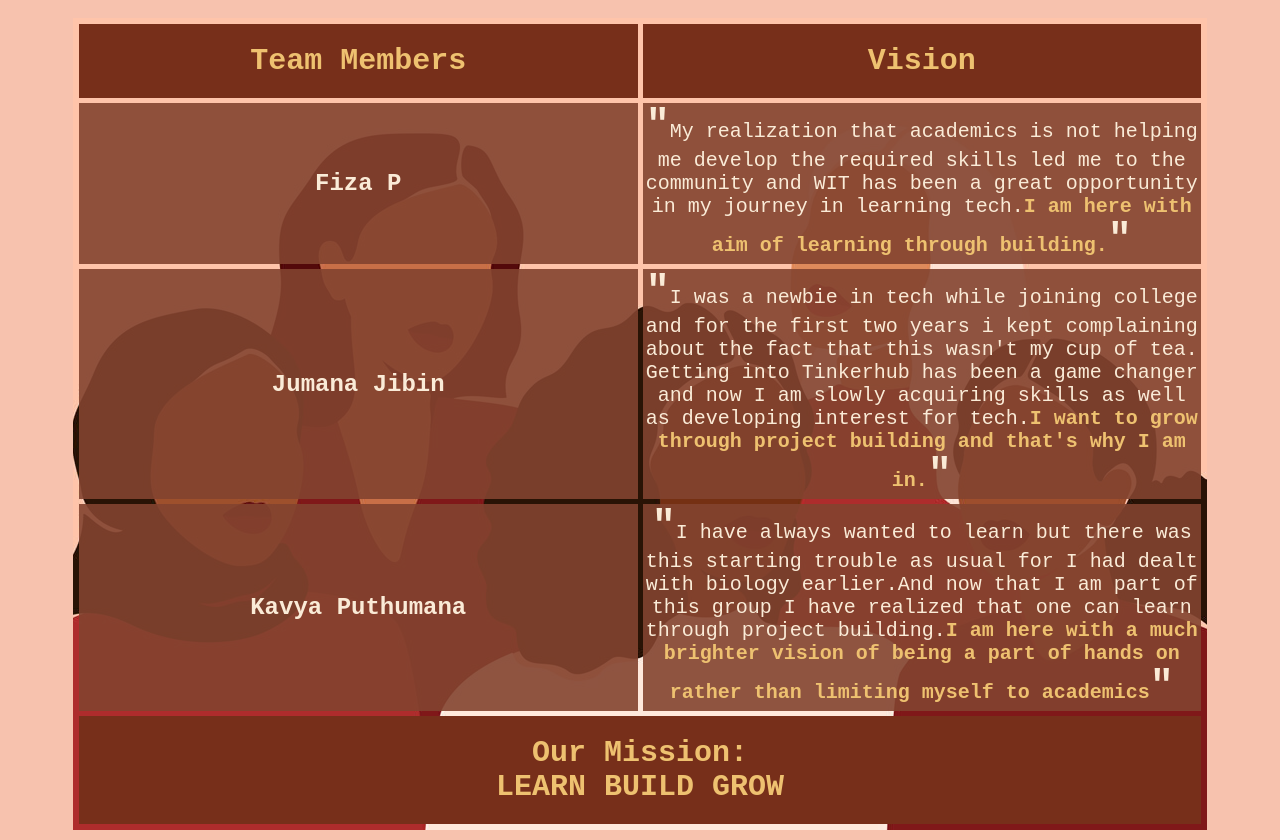
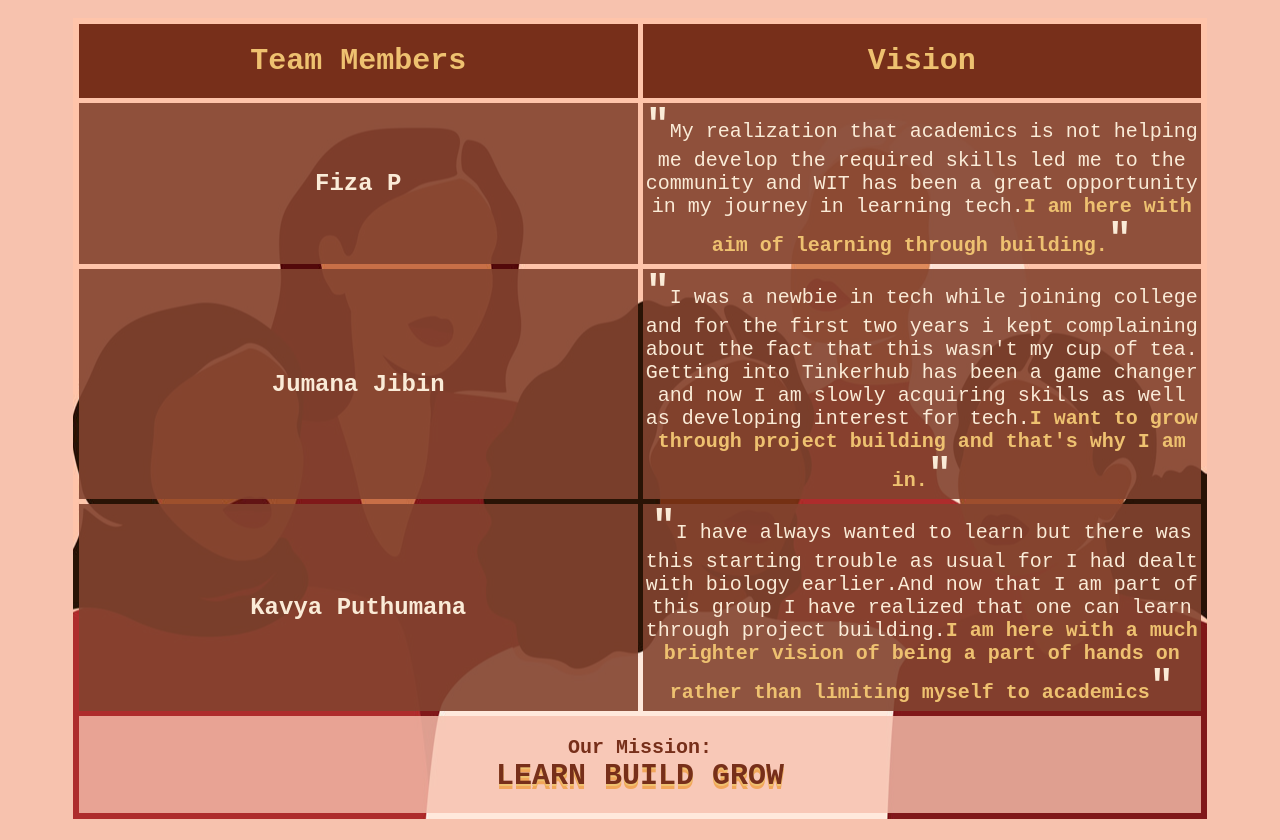
Before and after one commit to fiza2671/Short-Listing-Task, a plain HTML site: page index.html in a window 1280 px wide. Shown: the part 130-970 px from the top of the page. Drawn offline with Linux system fonts and the light colour scheme.

Commit message:
Update style.css

```diff
--- a/style.css
+++ b/style.css
@@ -51,3 +51,14 @@ td{
     color: #eec170;
 
 }
+.mission{
+    font-size:1em;
+    background-color: rgba(247, 193, 174, 0.801);
+    color: #772f1a;
+}
+.bold1{
+    font-size: 1.5em;
+    text-shadow: 0 2px #eec170, 0 5px #f2a65a;
+    font-weight:900;
+
+}
```
